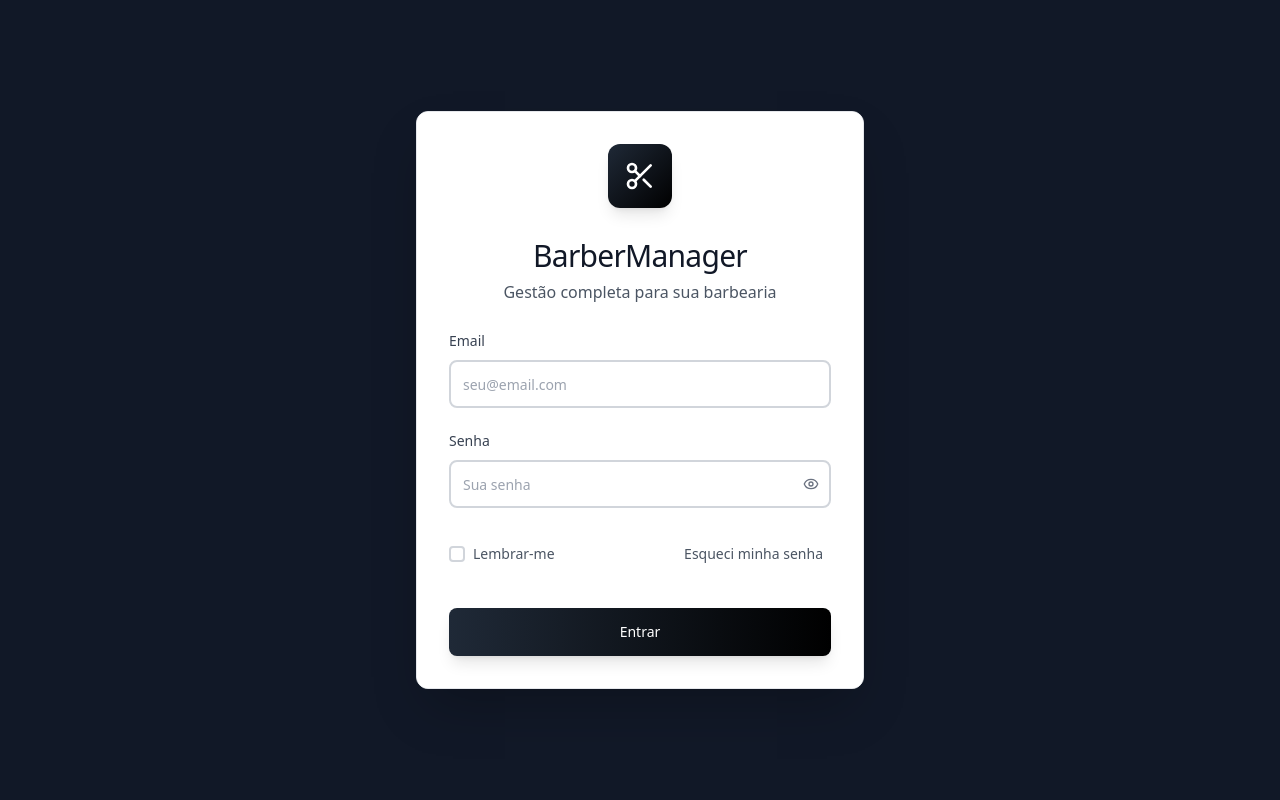
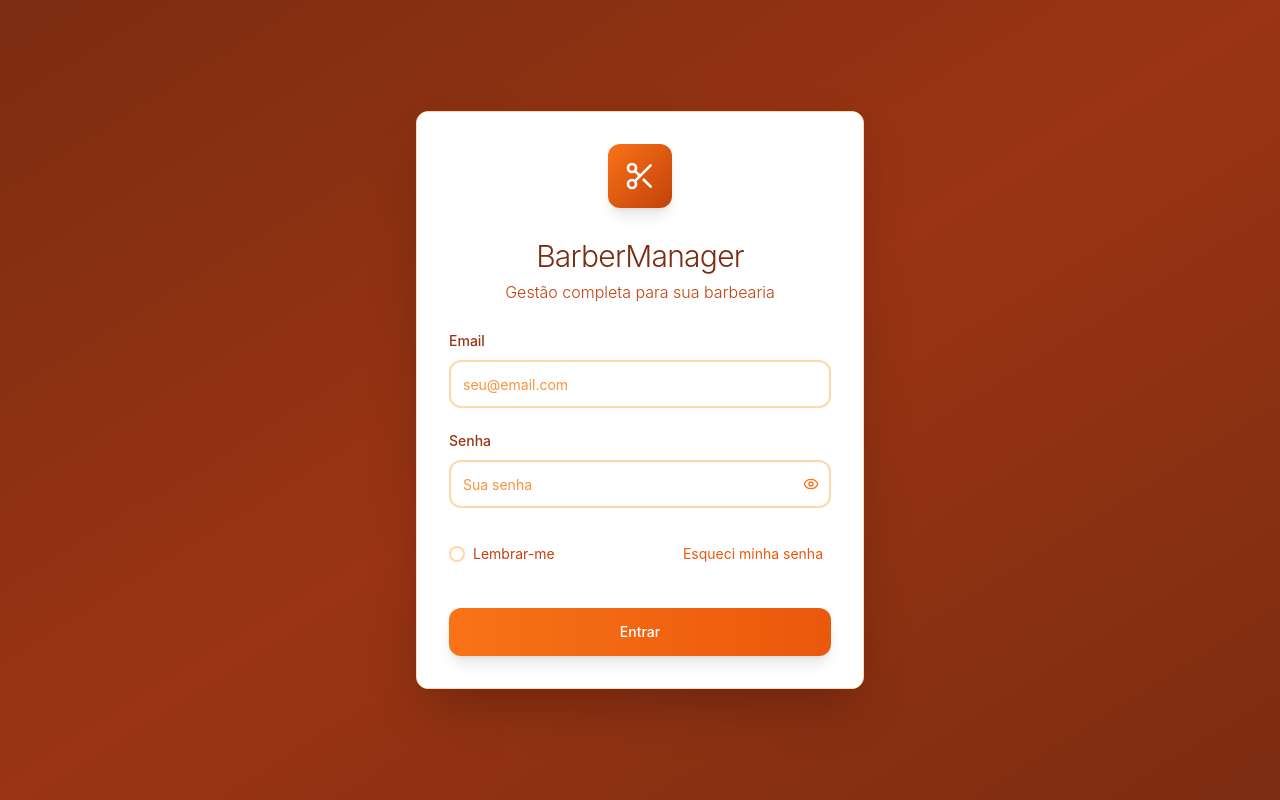
Before and after one commit to tccunieuro/barbear.ia, a React (Vite) app: page / in a window 1280 px wide. Built offline with nearby package versions, Linux system fonts and the light colour scheme.

Commit message:
Refactor: Implement new orange color palette
Implement a new color palette based on orange tones, including primary, secondary, and tertiary colors, for improved visual harmony, accessibility, and user experience across the entire site, including login screen, pages, and components.

```diff
--- a/src/components/auth/LoginForm.tsx
+++ b/src/components/auth/LoginForm.tsx
@@ -1,4 +1,3 @@
-
 import React, { useState } from 'react';
 import { Card, CardContent, CardHeader, CardTitle } from '@/components/ui/card';
 import { Button } from '@/components/ui/button';
@@ -44,7 +43,6 @@ export const LoginForm: React.FC<LoginFormProps> = ({ onLogin, onForgotPassword
 
     setIsLoading(true);
 
-    // Simular autenticação
     setTimeout(() => {
       onLogin({ email, password, remember });
       setIsLoading(false);
@@ -56,24 +54,24 @@ export const LoginForm: React.FC<LoginFormProps> = ({ onLogin, onForgotPassword
   };
 
   return (
-    <div className="min-h-screen flex items-center justify-center bg-gray-900 p-4">
-      <Card className="w-full max-w-md bg-white shadow-2xl border border-gray-200 rounded-xl overflow-hidden">
+    <div className="min-h-screen flex items-center justify-center bg-gradient-to-br from-orange-900 via-orange-800 to-orange-900 p-4">
+      <Card className="w-full max-w-md bg-white shadow-2xl border border-orange-200 rounded-xl overflow-hidden">
         <CardHeader className="text-center pb-6 pt-8 bg-white">
           <div className="flex justify-center items-center mb-6">
-            <div className="bg-gradient-to-br from-gray-800 to-black p-4 rounded-xl shadow-lg">
+            <div className="bg-gradient-to-br from-orange-500 to-orange-700 p-4 rounded-xl shadow-lg">
               <Scissors className="h-8 w-8 text-white" />
             </div>
           </div>
-          <CardTitle className="text-3xl font-light text-gray-900 mb-2">
+          <CardTitle className="text-3xl font-light text-orange-900 mb-2">
             BarberManager
           </CardTitle>
-          <p className="text-gray-600 font-light">Gestão completa para sua barbearia</p>
+          <p className="text-orange-700 font-light">Gestão completa para sua barbearia</p>
         </CardHeader>
 
         <CardContent className="space-y-6 px-8 pb-8 bg-white">
           <form onSubmit={handleSubmit} className="space-y-5">
             <div className="space-y-2">
-              <Label htmlFor="email" className="text-gray-700 font-medium">Email</Label>
+              <Label htmlFor="email" className="text-orange-800 font-medium">Email</Label>
               <Input
                 id="email"
                 type="email"
@@ -81,12 +79,12 @@ export const LoginForm: React.FC<LoginFormProps> = ({ onLogin, onForgotPassword
                 value={email}
                 onChange={(e) => setEmail(e.target.value)}
                 required
-                className="border-2 border-gray-300 bg-white focus:bg-white focus:border-gray-600 focus:ring-0 transition-all duration-200 text-gray-900 placeholder:text-gray-400 rounded-lg h-12"
+                className="border-2 border-orange-200 bg-white focus:bg-white focus:border-orange-400 focus:ring-0 transition-all duration-200 text-orange-900 placeholder:text-orange-400 rounded-lg h-12"
               />
             </div>
 
             <div className="space-y-2">
-              <Label htmlFor="password" className="text-gray-700 font-medium">Senha</Label>
+              <Label htmlFor="password" className="text-orange-800 font-medium">Senha</Label>
               <div className="relative">
                 <Input
                   id="password"
@@ -95,13 +93,13 @@ export const LoginForm: React.FC<LoginFormProps> = ({ onLogin, onForgotPassword
                   value={password}
                   onChange={(e) => setPassword(e.target.value)}
                   required
-                  className="border-2 border-gray-300 bg-white focus:bg-white focus:border-gray-600 focus:ring-0 transition-all duration-200 text-gray-900 placeholder:text-gray-400 pr-12 rounded-lg h-12"
+                  className="border-2 border-orange-200 bg-white focus:bg-white focus:border-orange-400 focus:ring-0 transition-all duration-200 text-orange-900 placeholder:text-orange-400 pr-12 rounded-lg h-12"
                 />
                 <Button
                   type="button"
                   variant="ghost"
                   size="sm"
-                  className="absolute right-0 top-0 h-full px-3 py-2 hover:bg-gray-100 text-gray-500 hover:text-gray-700 transition-colors rounded-r-lg"
+                  className="absolute right-0 top-0 h-full px-3 py-2 hover:bg-orange-100 text-orange-500 hover:text-orange-700 transition-colors rounded-r-lg"
                   onClick={() => setShowPassword(!showPassword)}
                 >
                   {showPassword ? (
@@ -119,9 +117,9 @@ export const LoginForm: React.FC<LoginFormProps> = ({ onLogin, onForgotPassword
                   id="remember"
                   checked={remember}
                   onCheckedChange={(checked) => setRemember(checked as boolean)}
-                  className="border-2 border-gray-300 data-[state=checked]:bg-gray-800 data-[state=checked]:border-gray-800"
+                  className="border-2 border-orange-200 data-[state=checked]:bg-orange-500 data-[state=checked]:border-orange-500"
                 />
-                <Label htmlFor="remember" className="text-sm text-gray-600 font-normal">
+                <Label htmlFor="remember" className="text-sm text-orange-700 font-normal">
                   Lembrar-me
                 </Label>
               </div>
@@ -130,7 +128,7 @@ export const LoginForm: React.FC<LoginFormProps> = ({ onLogin, onForgotPassword
                 type="button"
                 variant="ghost"
                 onClick={onForgotPassword}
-                className="text-gray-600 hover:text-gray-800 hover:bg-gray-100 p-2 h-auto font-normal text-sm transition-all duration-200 rounded-lg"
+                className="text-orange-600 hover:text-orange-800 hover:bg-orange-100 p-2 h-auto font-normal text-sm transition-all duration-200 rounded-lg"
               >
                 Esqueci minha senha
               </Button>
@@ -139,7 +137,7 @@ export const LoginForm: React.FC<LoginFormProps> = ({ onLogin, onForgotPassword
             <div className="space-y-3 pt-4">
               <Button
                 type="submit"
-                className="w-full bg-gradient-to-r from-gray-800 to-black hover:from-gray-700 hover:to-gray-900 text-white font-medium py-3 h-12 transition-all duration-200 shadow-lg hover:shadow-xl rounded-lg border-0"
+                className="w-full bg-gradient-to-r from-orange-500 to-orange-600 hover:from-orange-600 hover:to-orange-700 text-white font-medium py-3 h-12 transition-all duration-200 shadow-lg hover:shadow-xl rounded-lg border-0"
                 disabled={isLoading}
               >
                 {isLoading ? 'Entrando...' : 'Entrar'}
--- a/src/components/ui/toast.tsx
+++ b/src/components/ui/toast.tsx
@@ -24,13 +24,13 @@ const ToastViewport = React.forwardRef<
 ToastViewport.displayName = ToastPrimitives.Viewport.displayName
 
 const toastVariants = cva(
-  "group pointer-events-auto relative flex w-full items-center justify-between space-x-4 overflow-hidden rounded-md border p-6 pr-8 shadow-lg transition-all data-[swipe=cancel]:translate-x-0 data-[swipe=end]:translate-x-[var(--radix-toast-swipe-end-x)] data-[swipe=move]:translate-x-[var(--radix-toast-swipe-move-x)] data-[swipe=move]:transition-none data-[state=open]:animate-in data-[state=closed]:animate-out data-[swipe=end]:animate-out data-[state=closed]:fade-out-80 data-[state=closed]:slide-out-to-right-full data-[state=open]:slide-in-from-top-full data-[state=open]:sm:slide-in-from-bottom-full",
+  "group pointer-events-auto relative flex w-full items-center justify-between space-x-4 overflow-hidden rounded-lg border p-6 pr-8 shadow-lg transition-all data-[swipe=cancel]:translate-x-0 data-[swipe=end]:translate-x-[var(--radix-toast-swipe-end-x)] data-[swipe=move]:translate-x-[var(--radix-toast-swipe-move-x)] data-[swipe=move]:transition-none data-[state=open]:animate-in data-[state=closed]:animate-out data-[swipe=end]:animate-out data-[state=closed]:fade-out-80 data-[state=closed]:slide-out-to-right-full data-[state=open]:slide-in-from-top-full data-[state=open]:sm:slide-in-from-bottom-full",
   {
     variants: {
       variant: {
-        default: "border-slate-300 bg-white text-slate-900",
-        destructive:
-          "border-slate-400 bg-slate-100 text-slate-900",
+        default: "border-orange-200 bg-white text-stone-900 shadow-orange-glow",
+        destructive: "border-red-200 bg-red-50 text-red-900 shadow-lg",
+        success: "border-green-200 bg-green-50 text-green-900 shadow-lg",
       },
     },
     defaultVariants: {
@@ -61,7 +61,7 @@ const ToastAction = React.forwardRef<
   <ToastPrimitives.Action
     ref={ref}
     className={cn(
-      "inline-flex h-8 shrink-0 items-center justify-center rounded-md border border-slate-300 bg-white px-3 text-sm font-medium text-slate-900 ring-offset-background transition-colors hover:bg-slate-100 focus:outline-none focus:ring-2 focus:ring-slate-400 focus:ring-offset-2 disabled:pointer-events-none disabled:opacity-50",
+      "inline-flex h-8 shrink-0 items-center justify-center rounded-md border border-orange-200 bg-white px-3 text-sm font-medium text-orange-900 ring-offset-background transition-colors hover:bg-orange-50 focus:outline-none focus:ring-2 focus:ring-orange-400 focus:ring-offset-2 disabled:pointer-events-none disabled:opacity-50",
       className
     )}
     {...props}
@@ -76,7 +76,7 @@ const ToastClose = React.forwardRef<
   <ToastPrimitives.Close
     ref={ref}
     className={cn(
-      "absolute right-2 top-2 rounded-md p-1 text-slate-500 opacity-0 transition-opacity hover:text-slate-900 focus:opacity-100 focus:outline-none focus:ring-2 group-hover:opacity-100",
+      "absolute right-2 top-2 rounded-md p-1 text-stone-500 opacity-0 transition-opacity hover:text-stone-900 focus:opacity-100 focus:outline-none focus:ring-2 focus:ring-orange-400 group-hover:opacity-100",
       className
     )}
     toast-close=""
@@ -93,7 +93,7 @@ const ToastTitle = React.forwardRef<
 >(({ className, ...props }, ref) => (
   <ToastPrimitives.Title
     ref={ref}
-    className={cn("text-sm font-semibold text-slate-900", className)}
+    className={cn("text-sm font-semibold text-stone-900", className)}
     {...props}
   />
 ))
@@ -105,7 +105,7 @@ const ToastDescription = React.forwardRef<
 >(({ className, ...props }, ref) => (
   <ToastPrimitives.Description
     ref={ref}
-    className={cn("text-sm opacity-90 text-slate-700", className)}
+    className={cn("text-sm opacity-90 text-stone-700", className)}
     {...props}
   />
 ))
--- a/src/index.css
+++ b/src/index.css
@@ -5,83 +5,116 @@
 
 @layer base {
   :root {
-    --background: 30 41 59;
-    --foreground: 15 23 42;
+    /* Primary Orange Palette - Tons principais de laranja */
+    --primary-orange-50: 255 247 237;    /* Laranja muito claro para fundos sutis */
+    --primary-orange-100: 255 237 213;   /* Laranja claro para cards e seções */
+    --primary-orange-200: 254 215 170;   /* Laranja suave para elementos secundários */
+    --primary-orange-300: 253 186 116;   /* Laranja médio para destacar */
+    --primary-orange-400: 251 146 60;    /* Laranja vibrante para CTAs */
+    --primary-orange-500: 249 115 22;    /* Laranja principal da marca */
+    --primary-orange-600: 234 88 12;     /* Laranja escuro para hover */
+    --primary-orange-700: 194 65 12;     /* Laranja mais escuro */
+    --primary-orange-800: 154 52 18;     /* Laranja muito escuro */
+    --primary-orange-900: 124 45 18;     /* Laranja mais profundo */
 
-    --card: 255 255 255;
-    --card-foreground: 15 23 42;
+    /* Neutral Colors - Cores neutras que harmonizam com laranja */
+    --neutral-50: 250 250 249;           /* Branco quente */
+    --neutral-100: 245 245 244;          /* Cinza muito claro quente */
+    --neutral-200: 231 229 228;          /* Cinza claro quente */
+    --neutral-300: 214 211 209;          /* Cinza médio claro */
+    --neutral-400: 168 162 158;          /* Cinza médio */
+    --neutral-500: 120 113 108;          /* Cinza equilibrado */
+    --neutral-600: 87 83 78;             /* Cinza escuro */
+    --neutral-700: 68 64 60;             /* Cinza muito escuro */
+    --neutral-800: 41 37 36;             /* Cinza profundo */
+    --neutral-900: 28 25 23;             /* Quase preto quente */
 
-    --popover: 255 255 255;
-    --popover-foreground: 15 23 42;
+    /* Accent Colors - Cores de apoio */
+    --accent-blue: 59 130 246;           /* Azul para links e informações */
+    --accent-green: 34 197 94;           /* Verde para sucesso */
+    --accent-red: 239 68 68;             /* Vermelho para erros */
+    --accent-yellow: 245 158 11;         /* Amarelo para avisos */
 
-    --primary: 15 23 42;
-    --primary-foreground: 248 250 252;
+    /* Design System Variables */
+    --background: var(--neutral-50);
+    --foreground: var(--neutral-900);
 
-    --secondary: 51 65 85;
-    --secondary-foreground: 15 23 42;
+    --card: var(--neutral-50);
+    --card-foreground: var(--neutral-800);
 
-    --muted: 51 65 85;
-    --muted-foreground: 71 85 105;
+    --popover: var(--neutral-50);
+    --popover-foreground: var(--neutral-900);
 
-    --accent: 30 58 138;
-    --accent-foreground: 15 23 42;
+    --primary: var(--primary-orange-500);
+    --primary-foreground: var(--neutral-50);
 
-    --destructive: 239 68 68;
-    --destructive-foreground: 248 250 252;
+    --secondary: var(--primary-orange-100);
+    --secondary-foreground: var(--neutral-800);
 
-    --border: 71 85 105;
-    --input: 255 255 255;
-    --ring: 59 130 246;
+    --muted: var(--neutral-100);
+    --muted-foreground: var(--neutral-600);
 
-    --radius: 0.5rem;
+    --accent: var(--primary-orange-200);
+    --accent-foreground: var(--neutral-800);
 
-    --sidebar-background: 0 0 0;
-    --sidebar-foreground: 255 255 255;
-    --sidebar-primary: 255 255 255;
-    --sidebar-primary-foreground: 0 0 0;
-    --sidebar-accent: 51 65 85;
-    --sidebar-accent-foreground: 255 255 255;
-    --sidebar-border: 71 85 105;
-    --sidebar-ring: 147 197 253;
+    --destructive: var(--accent-red);
+    --destructive-foreground: var(--neutral-50);
+
+    --border: var(--neutral-200);
+    --input: var(--neutral-50);
+    --ring: var(--primary-orange-400);
+
+    --radius: 0.75rem;
+
+    /* Sidebar specific colors */
+    --sidebar-background: var(--primary-orange-800);
+    --sidebar-foreground: var(--neutral-50);
+    --sidebar-primary: var(--neutral-50);
+    --sidebar-primary-foreground: var(--primary-orange-800);
+    --sidebar-accent: var(--primary-orange-700);
+    --sidebar-accent-foreground: var(--neutral-50);
+    --sidebar-border: var(--primary-orange-700);
+    --sidebar-ring: var(--primary-orange-300);
   }
 
   .dark {
-    --background: 30 41 59;
-    --foreground: 15 23 42;
+    /* Dark mode palette */
+    --background: var(--neutral-900);
+    --foreground: var(--neutral-100);
 
-    --card: 255 255 255;
-    --card-foreground: 15 23 42;
+    --card: var(--neutral-800);
+    --card-foreground: var(--neutral-100);
 
-    --popover: 255 255 255;
-    --popover-foreground: 15 23 42;
+    --popover: var(--neutral-800);
+    --popover-foreground: var(--neutral-100);
 
-    --primary: 15 23 42;
-    --primary-foreground: 248 250 252;
+    --primary: var(--primary-orange-400);
+    --primary-foreground: var(--neutral-900);
 
-    --secondary: 51 65 85;
-    --secondary-foreground: 15 23 42;
+    --secondary: var(--neutral-700);
+    --secondary-foreground: var(--neutral-100);
 
-    --muted: 51 65 85;
-    --muted-foreground: 71 85 105;
+    --muted: var(--neutral-800);
+    --muted-foreground: var(--neutral-400);
 
-    --accent: 30 58 138;
-    --accent-foreground: 15 23 42;
+    --accent: var(--primary-orange-600);
+    --accent-foreground: var(--neutral-100);
 
-    --destructive: 239 68 68;
-    --destructive-foreground: 248 250 252;
+    --destructive: var(--accent-red);
+    --destructive-foreground: var(--neutral-100);
 
-    --border: 71 85 105;
-    --input: 255 255 255;
-    --ring: 147 197 253;
+    --border: var(--neutral-700);
+    --input: var(--neutral-800);
+    --ring: var(--primary-orange-300);
 
-    --sidebar-background: 0 0 0;
-    --sidebar-foreground: 255 255 255;
-    --sidebar-primary: 255 255 255;
-    --sidebar-primary-foreground: 0 0 0;
-    --sidebar-accent: 51 65 85;
-    --sidebar-accent-foreground: 255 255 255;
-    --sidebar-border: 71 85 105;
-    --sidebar-ring: 147 197 253;
+    --sidebar-background: var(--neutral-900);
+    --sidebar-foreground: var(--neutral-100);
+    --sidebar-primary: var(--primary-orange-400);
+    --sidebar-primary-foreground: var(--neutral-900);
+    --sidebar-accent: var(--neutral-800);
+    --sidebar-accent-foreground: var(--neutral-100);
+    --sidebar-border: var(--neutral-700);
+    --sidebar-ring: var(--primary-orange-300);
   }
 }
 
@@ -91,6 +124,58 @@
   }
 
   body {
-    @apply bg-slate-700 text-slate-900;
+    @apply bg-background text-foreground font-sans antialiased;
+    font-feature-settings: "rlig" 1, "calt" 1;
+  }
+
+  /* Scrollbar styling */
+  ::-webkit-scrollbar {
+    width: 8px;
+  }
+
+  ::-webkit-scrollbar-track {
+    background: hsl(var(--muted));
+  }
+
+  ::-webkit-scrollbar-thumb {
+    background: hsl(var(--primary) / 0.3);
+    border-radius: 4px;
+  }
+
+  ::-webkit-scrollbar-thumb:hover {
+    background: hsl(var(--primary) / 0.5);
   }
 }
+
+@layer components {
+  /* Utility classes for orange variations */
+  .bg-orange-gradient {
+    background: linear-gradient(135deg, hsl(var(--primary-orange-400)), hsl(var(--primary-orange-600)));
+  }
+
+  .text-orange-primary {
+    color: hsl(var(--primary-orange-500));
+  }
+
+  .border-orange-primary {
+    border-color: hsl(var(--primary-orange-300));
+  }
+
+  /* Focus states with orange */
+  .focus-orange {
+    @apply focus:ring-2 focus:ring-orange-400 focus:ring-offset-2 focus:outline-none;
+  }
+
+  /* Button variants */
+  .btn-orange-primary {
+    @apply bg-orange-500 hover:bg-orange-600 text-white font-medium px-4 py-2 rounded-lg transition-colors focus-orange;
+  }
+
+  .btn-orange-secondary {
+    @apply bg-orange-100 hover:bg-orange-200 text-orange-800 font-medium px-4 py-2 rounded-lg transition-colors focus-orange;
+  }
+
+  .btn-orange-outline {
+    @apply border-2 border-orange-300 hover:border-orange-400 hover:bg-orange-50 text-orange-700 font-medium px-4 py-2 rounded-lg transition-all focus-orange;
+  }
+}
```
Also changed, not shown: src/components/auth/ForgotPasswordForm.tsx (+15 -16 lines), src/components/pages/AtendimentosPage.tsx (+13 -13 lines), src/components/pages/ClientesPage.tsx (+25 -26 lines), src/components/pages/ConfiguracoesPage.tsx (+25 -26 lines), src/components/pages/FinanceiroPage.tsx (+30 -31 lines), tailwind.config.ts (+65 -40 lines).
